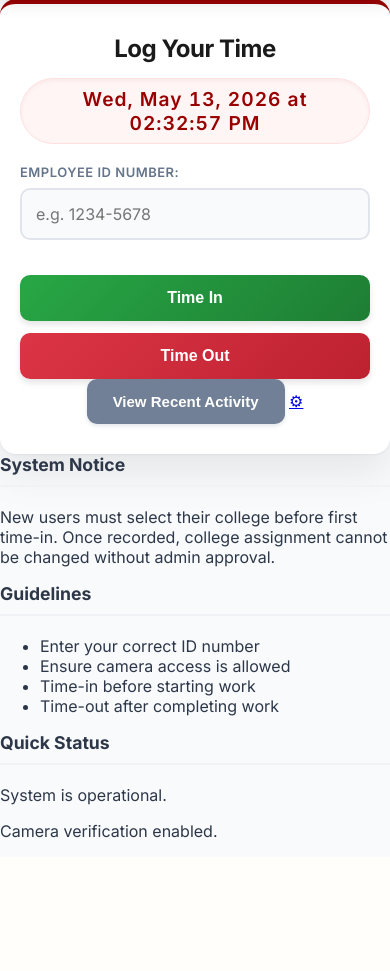
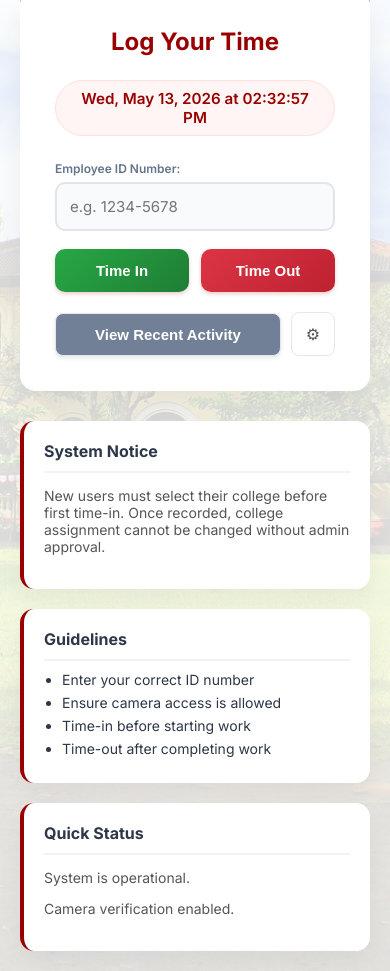
Before and after one commit to FermoEricJr/DTR-system, a PHP site: page / in a window 390 px wide. Shown: the part 347-1318 px from the top of the page. Before the commit the page ends 1185 px from the top, so only its background shows below. Run offline with PHP 8.4, Linux system fonts and the light colour scheme; data comes from the database, SQL or seed files in the repository; data that the repository does not hold is empty.

Commit message:
Modified CSS for layout and styling improvements

```diff
--- a/DTR-system/assets/css/index.css
+++ b/DTR-system/assets/css/index.css
@@ -1,19 +1,25 @@
 body {
     font-family: 'Inter', sans-serif;
-            background: #f8fafc;
     margin: 0;
     padding: 0;
+
+    background:
+    linear-gradient(rgba(255,255,255,0.85), rgba(255,255,255,0.85)),
+    url('../img/bg.jpg') center/cover no-repeat;
+
     display: flex;
     flex-direction: column;
     min-height: 100vh;
 }
+
+/* HEADER */
 header {
     background: linear-gradient(135deg, rgba(153, 0, 0, 0.98) 0%, rgba(122, 0, 0, 0.98) 100%);
-    -webkit-backdrop-filter: blur(10px);
     backdrop-filter: blur(10px);
     border-bottom: 3px solid #ffffff;
     color: white;
     padding: 16px 40px;
+    padding-left: 40px;
     position: fixed;
     width: 100%;
     top: 0;
@@ -22,196 +28,259 @@
     display: flex;
     justify-content: center;
     align-items: center;
+}
+
+.branding {
+    display: flex;
+    flex-direction: row;
+    align-items: center;
+    gap: 12px;
+    text-align: left;
+}
+
+.header-left {
+    display: flex;
+    align-items: center;
+    gap: 12px;
+}
+
+.header-logo {
+    height: 50px;
+    width: auto;
+    flex-shrink: 0;
+}
+
+.header-text {
+    display: flex;
+    flex-direction: column;
+}
+
+header h1 {
+    margin: 0;
+    font-size: 1.25rem;
+    font-weight: 700;
+}
+
+header p {
+    margin: 2px 0 0 0;
+    font-size: 0.8rem;
+    font-weight: 600;
+}
+
+/* MAIN WRAPPER */
+.main-wrapper {
+    display: flex;
+    flex-direction: column;
+    margin-top: 65px;
+}
+
+/* HERO */
+.hero-section {
+    background: linear-gradient(135deg, rgba(153, 0, 0, 0.85), rgba(15, 15, 15, 0.9)),
+                url('../img/background.jpg') center/cover no-repeat;
+    color: white;
+    text-align: center;
+    padding: 60px 20px;
+}
+
+/* DASHBOARD LAYOUT (NEW) */
+.dashboard-layout {
+    display: grid;
+    grid-template-columns: 1fr 1fr;
+    gap: 30px;
+    padding: 40px;
+    max-width: 1100px;
+    margin: 0 auto;
+    width: 100%;
     box-sizing: border-box;
 }
 
-header .branding {
-    display: flex;
-    flex-direction: column;
-    align-items: center;
+/* FORM CARD */
+.form-card {
+    background: #fff;
+    padding: 35px;
+    border-radius: 16px;
+    box-shadow: 0 20px 40px rgba(0,0,0,0.08);
+    border-top: 5px solid #990000;
+}
+
+.form-card h2 {
+    margin-top: 0;
+    font-size: 24px;
+    font-weight: 700;
+}
+
+/* CLOCK */
+.clock {
+    font-size: 0.95rem;
+    color: #990000;
+    margin: 0 auto 25px auto;
+    font-weight: 600;
+    background: #fff5f5;
+    border: 1px solid #ffe0e0;
+    padding: 8px 18px;
+    border-radius: 50px;
+    display: block;
+    width: fit-content;
     text-align: center;
 }
-        header h1 { margin: 0; font-size: 1.25rem; font-weight: 700; letter-spacing: 0.5px; text-transform: uppercase; text-shadow: 1px 1px 2px rgba(0,0,0,0.3); }
-        header p { margin: 2px 0 0 0; font-size: 0.8rem; font-weight: 600; letter-spacing: 1px; text-transform: uppercase; color: #ffffff; }
 
-        .admin-cog {
-            color: white;
-            font-size: 24px;
-            text-decoration: none;
-            transition: transform 0.3s ease;
-            position: absolute;
-            right: 40px;
-        }
-        .admin-cog:hover { transform: rotate(90deg); color: #FFD700; }
-        .admin-cog-inline:hover { transform: rotate(90deg); color: #990000 !important; }
-
-        .main-wrapper {
-            display: flex;
-            flex: 1;
-            margin-top: 65px;
+/* INPUT */
+.form-label {
+    font-weight: 600;
+    font-size: 12px;
+    color: #64748b;
+    display: block;
+    margin-bottom: 6px;
 }
 
-        .hero-section {
-            flex: 1.2;
-            background: linear-gradient(135deg, rgba(153, 0, 0, 0.85) 0%, rgba(15, 15, 15, 0.9) 100%), url('../img/background.jpg') center/cover no-repeat;
-            box-shadow: inset -10px 0 30px rgba(0, 0, 0, 0.2);
-            color: white;
-            display: flex;
-            flex-direction: column;
-            justify-content: center;
-            align-items: center;
-            padding: 40px;
-            text-align: center;
-            position: relative;
-            overflow: hidden;
+input[type="text"] {
+    width: 100%;
+    padding: 13px;
+    margin-bottom: 18px;
+    border: 2px solid #e1e5eb;
+    border-radius: 10px;
+    background: #f8fafc;
 }
 
-        /* Wind Animation Overlay */
-        .hero-section::before {
-            content: '';
-            position: absolute;
-            top: -20%; left: -20%; right: -20%; bottom: -20%;
-            background-image:
-                radial-gradient(ellipse 150px 2px at 50% 50%, rgba(255, 255, 255, 0.15) 0%, transparent 100%),
-                radial-gradient(ellipse 250px 1px at 50% 50%, rgba(255, 255, 255, 0.08) 0%, transparent 100%),
-                radial-gradient(ellipse 100px 3px at 50% 50%, rgba(255, 255, 255, 0.04) 0%, transparent 100%);
-            background-size: 400px 150px, 600px 200px, 300px 120px;
-            transform: rotate(-10deg);
-            animation: windLines 4s linear infinite;
-            pointer-events: none;
-            z-index: 1;
+input[type="text"]:focus {
+    border-color: #990000;
+    outline: none;
+    background: #fff;
 }
 
-        @keyframes windLines {
-            0% { background-position: 0px 0px, 0px 50px, 0px 100px; }
-            100% { background-position: 400px 0px, 600px 50px, 300px 100px; }
+/* BUTTONS */
+.action-button-group {
+    display: flex;
+    gap: 12px;
 }
 
-        .hero-section h2 { position: relative; z-index: 2; font-size: 48px; margin-bottom: 20px; text-shadow: 0 2px 4px rgba(247, 244, 244, 0.3); }
-        .hero-section p { position: relative; z-index: 2; font-size: 18px; max-width: 500px; line-height: 1.6; text-shadow: 0 1px 2px rgba(0,0,0,0.3); }
+.action-button-group button {
+    flex: 1;
+    padding: 13px;
+    border-radius: 10px;
+    border: none;
+    font-weight: 600;
+    cursor: pointer;
+}
 
-        .landing-container {
+.btn-timein {
+    background: linear-gradient(135deg, #28a745, #1e7e34);
+    color: white;
+}
+
+.btn-timeout {
+    background: linear-gradient(135deg, #dc3545, #bd2130);
+    color: white;
+}
+
+/* BOTTOM ACTIONS */
+.bottom-actions {
+    margin-top: 20px;
+    display: flex;
+    gap: 10px;
+    align-items: center;
+}
+
+.btn-secondary {
     flex: 1;
+    padding: 12px;
+    background: #f8fafc;
+    border: 1px solid #e2e8f0;
+    border-radius: 8px;
+    cursor: pointer;
+}
+
+.admin-cog-inline {
+    width: 42px;
+    height: 42px;
     display: flex;
     align-items: center;
     justify-content: center;
-            padding: 30px;
-            background: transparent;
-        }
-        .form-card {
-            background: #fff;
-            padding: 40px 30px;
-            border-radius: 16px;
-            box-shadow: 0 20px 40px rgba(0,0,0,0.08), 0 1px 3px rgba(0,0,0,0.05);
-            border-top: 5px solid #990000;
-            width: 100%;
-            max-width: 420px;
-            text-align: center;
-            box-sizing: border-box;
+    border: 1px solid #e2e8f0;
+    border-radius: 8px;
+    text-decoration: none;
+    color: #555;
+    transition: all 0.3 ease;
 }
 
-        .form-card h2 { color: #1a1a1a; margin-top: 0; font-size: 26px; margin-bottom: 15px; font-weight: 700; letter-spacing: -0.5px; }
-        .clock {
-            font-size: 1rem;
-            color: #990000;
-            margin-bottom: 30px;
-            font-weight: 600;
-            font-variant-numeric: tabular-nums;
-            min-height: 27px;
-            background: #fff5f5;
-            border: 1px solid #ffe0e0;
-            padding: 8px 24px;
-            border-radius: 50px;
-            display: inline-flex;
-            align-items: center;
-            justify-content: center;
-            box-shadow: inset 0 2px 4px rgba(153, 0, 0, 0.05);
-            letter-spacing: 1px;
-        }
-        .form-label {
-            display: block;
-            text-align: left;
-            font-weight: 600;
-            color: #64748b;
-            margin-bottom: 8px;
-            font-size: 13px;
-            text-transform: uppercase;
-            letter-spacing: 0.5px;
-        }
-        input[type="text"] {
-            width: 100%;
-            padding: 14px;
-            margin-bottom: 20px;
-            border: 2px solid #e1e5eb;
-            border-radius: 10px;
-            font-size: 16px;
-            box-sizing: border-box;
-            transition: all 0.3s ease;
-            background: #f8fafc;
-        }
-        input[type="text"]:focus { border-color: #990000; outline: none; box-shadow: 0 0 0 3px rgba(153, 0, 0, 0.15); background: #ffffff; }
-
-        .action-button-group {
-            display: flex;
-            gap: 15px;
-            margin-top: 15px;
-        }
-        .action-button-group button {
-            flex: 1;
-            padding: 14px;
-            border: none;
-            border-radius: 10px;
-            font-size: 16px;
-            font-weight: 600;
-            cursor: pointer;
-            transition: all 0.2s ease;
-            box-shadow: 0 4px 6px rgba(0,0,0,0.1);
-        }
-        .action-button-group button:active { transform: scale(0.98); box-shadow: 0 2px 3px rgba(0,0,0,0.1); }
-        .btn-timein { background: linear-gradient(135deg, #28a745 0%, #1e7e34 100%); color: white; box-shadow: 0 4px 15px rgba(40,167,69,0.3); }
-        .btn-timein:hover { transform: translateY(-2px); box-shadow: 0 8px 20px rgba(40,167,69,0.4); }
-        .btn-timeout { background: linear-gradient(135deg, #dc3545 0%, #bd2130 100%); color: white; box-shadow: 0 4px 15px rgba(220,53,69,0.3); }
-        .btn-timeout:hover { transform: translateY(-2px); box-shadow: 0 8px 20px rgba(220,53,69,0.4); }
-
-        /* Enhanced Alert Styles */
-        .alert-success, .alert-error {
-            padding: 12px; margin-bottom: 20px; border-radius: 8px; font-size: 14px; text-align: left;
-            animation: fadeIn 0.4s ease-out forwards;
-        }
-        .alert-success { background: #d4edda; color: #155724; border: 1px solid #c3e6cb; }
-        .alert-error { background: #f8d7da; color: #721c24; border: 1px solid #f5c6cb; }
-
-        @keyframes fadeIn {
-            from { opacity: 0; transform: translateY(-10px); }
-            to { opacity: 1; transform: translateY(0); }
+.admin-cog-inline:hover {
+    transform: rotate(90deg) scale(1.05);
+    color: #990000 !important;
+    box-shadow: 0 0 12px rgba(153, 0, 0, 0.6);
+    border-color: #990000;
 }
 
-        @media (max-width: 850px) {
-            .main-wrapper { flex-direction: column; }
-            .hero-section { padding: 50px 20px; min-height: 25vh; flex: none; width: 100%; box-sizing: border-box; }
-            .hero-section h2 { font-size: 32px;}
-            header { padding: 12px 20px; }
-            .admin-cog { right: 20px; }
-            .landing-container { padding: 20px 15px; }
-            .form-card { padding: 30px 20px; }
+/* INFO PANEL (NEW RIGHT SIDE) */
+.info-panel {
+    display: flex;
+    flex-direction: column;
+    gap: 20px;
 }
 
-        @media (max-width: 480px) {
-            .action-button-group { flex-direction: column; gap: 12px; }
-            .form-card h2 { font-size: 24px; }
-            .clock { font-size: 1.2rem; margin-bottom: 20px; }
+.info-card {
+    background: #ffffff;
+    border-radius: 14px;
+    padding: 20px;
+    border-left: 4px solid #990000;
+    box-shadow: 0 10px 25px rgba(0,0,0,0.05);
+}
 
-            /* Camera & Image Preview Mobile Fix */
-            .preview-container, #my_camera, #camera, .camera-preview {
-                width: 100% !important;
-                height: auto !important;
-                box-sizing: border-box;
-                overflow: hidden;
+.info-card h3 {
+    margin-top: 0;
+    font-size: 16px;
+    margin-bottom: 10px;
 }
-            .preview-container video, #my_camera video, #camera video, .camera-preview video {
-                width: 100% !important;
-                height: auto !important;
+
+.info-card p {
+    font-size: 14px;
+    color: #555;
+}
+
+.info-card ul {
+    padding-left: 18px;
+    margin: 0;
+}
+
+.info-card li {
+    font-size: 14px;
+    margin-bottom: 6px;
+}
+
+/* ALERTS */
+.alert-success, .alert-error {
+    padding: 10px;
+    border-radius: 6px;
+    margin-bottom: 15px;
+    font-size: 13px;
+}
+
+.alert-success {
+    background: #d4edda;
+    color: #155724;
+}
+
+.alert-error {
+    background: #f8d7da;
+    color: #721c24;
+}
+
+.modal-content {
+    width: 90%;
+    max-width: 400px;
+}
+
+#video {
+    width: 100%;
+    max-height: 300px;
     border-radius: 10px;
     object-fit: cover;
 }
+
+/*responsiveness*/
+@media (max-width: 900px) {
+    .dashboard-layout {
+        grid-template-columns: 1fr;
+        padding: 20px;
     }
+}
```
Lines whose indentation alone changed are shown as unchanged.
